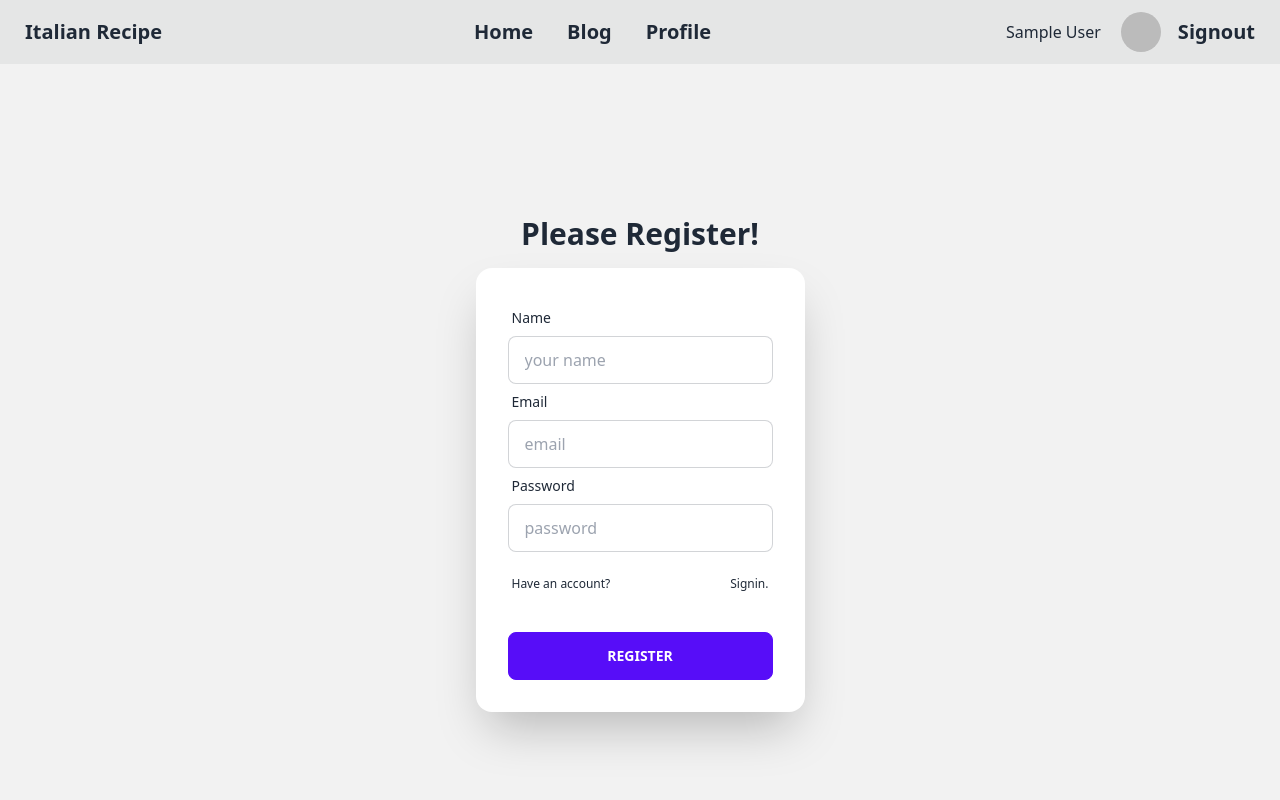
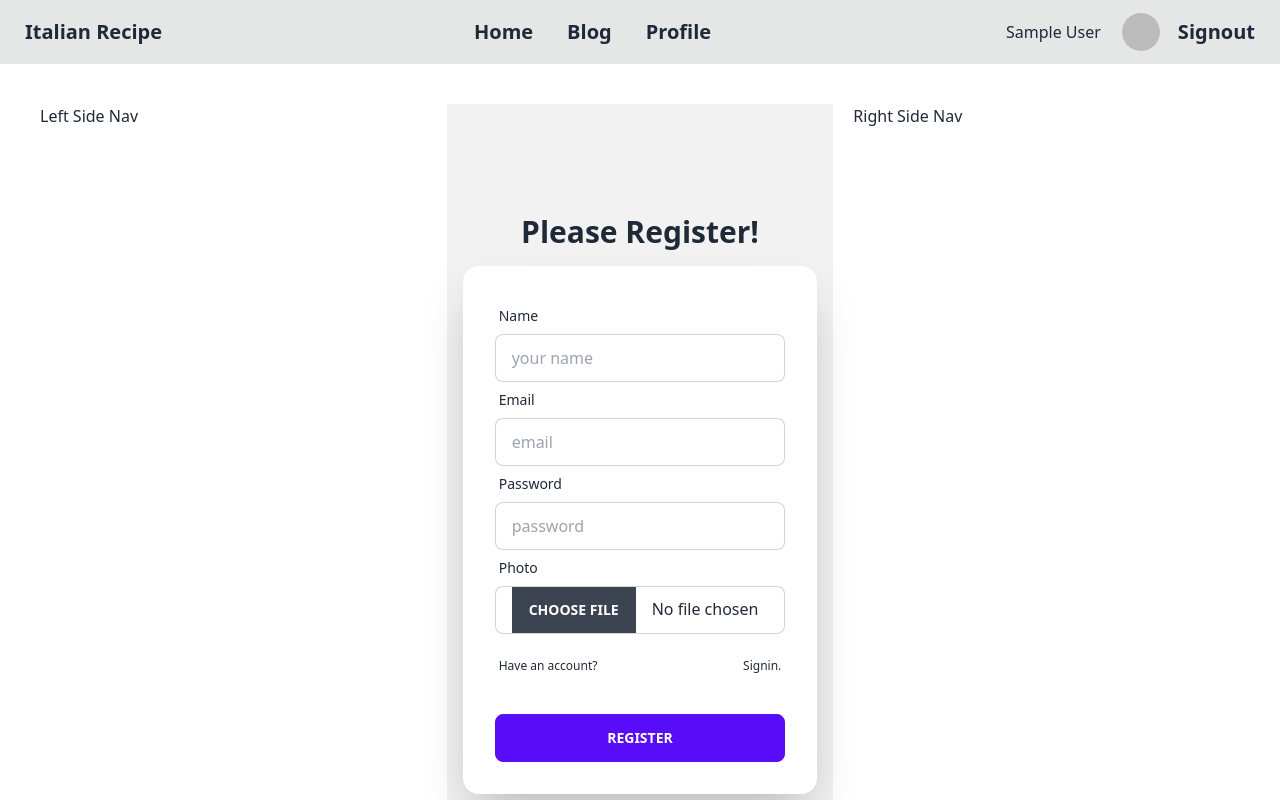
Before and after one commit to v-selfnet/client-italian-recipes, a React (Vite) app: page /register in a window 1280 px wide. Shown: the top 800 px of the page. Built offline with nearby package versions, Linux system fonts and the light colour scheme; no server answers; sample sign-in values are in the browser's storage.

Commit message:
Update Layout Design

```diff
--- /dev/null
+++ b/src/components/Chef/Chef.jsx
@@ -0,0 +1,21 @@
+import React from 'react';
+
+const Chef = ({ chef }) => {
+    const { id, photo } = chef;
+
+    return (
+        <div className="card card-compact bg-base-100 shadow-xl m-10 p-5">
+            <figure><img src={photo} alt="..." /></figure>
+            <div className="card-body">
+                <h2 className="card-title">Shoes!</h2>
+                <p>If a dog chews shoes whose shoes does he choose?</p>
+                <div className="card-actions justify-end">
+                    <button className="btn btn-primary">Buy Now</button>
+                </div>
+            </div>
+        </div>
+
+    );
+};
+
+export default Chef;
--- a/src/components/Context/AuthProvider.jsx
+++ b/src/components/Context/AuthProvider.jsx
@@ -1,5 +1,5 @@
 import React, { createContext, useEffect, useState } from 'react';
-import {GithubAuthProvider, GoogleAuthProvider, createUserWithEmailAndPassword, getAuth, onAuthStateChanged, signInWithEmailAndPassword, signInWithPopup, signOut} from 'firebase/auth';
+import {GithubAuthProvider, GoogleAuthProvider, createUserWithEmailAndPassword, getAuth, onAuthStateChanged, sendPasswordResetEmail, signInWithEmailAndPassword, signInWithPopup, signOut} from 'firebase/auth';
 import app from '../../firebase/firebase.config';
 
 export const AuthContext = createContext(null);
@@ -33,13 +33,16 @@ const AuthProvider = ({children}) => {
         return signInWithPopup(auth, githubProvider);
     }
 
+    // reset password
+    const resetPassword = email => {
+        return sendPasswordResetEmail(auth, email);
+    }
     // signout
     const logOut = () => signOut(auth);
 
     // display user status by firebase.
     useEffect( () => {
         const unsubscribe = onAuthStateChanged(auth, currentUser => {
-            console.log('User Status:', currentUser);
             setUser(currentUser);
             setLoading(false)
         });
@@ -53,7 +56,8 @@ const AuthProvider = ({children}) => {
         signIn,
         logOut,
         googleLogin,
-        githubLogin
+        githubLogin,
+        resetPassword
     };
 
     return (
--- a/src/components/Header/Header.jsx
+++ b/src/components/Header/Header.jsx
@@ -24,8 +24,8 @@ const Header = () => {
                 {
                     user ?
                     <>
-                        <span>{user.displayName}</span>
-                        <img className="w-10 rounded-full ml-5" src={user.photoURL} />
+                        <span>{user.displayName ? user.displayName: user.email}</span>
+                        <img className="w-10 rounded-full ml-5 border bottom-2" src={user.photoURL ? user.photoURL: null}/>
                         <Link onClick={handelSignout} className="btn btn-ghost normal-case text-xl" to='/login'>Signout</Link>
                     </>:
                         <Link className="btn btn-ghost normal-case text-xl" to='/login'>Login</Link>
--- a/src/components/Home/Home.jsx
+++ b/src/components/Home/Home.jsx
@@ -1,9 +1,20 @@
 import React from 'react';
+import { useLoaderData } from 'react-router-dom';
+import Chef from '../Chef/Chef';
+import LeftNav from '../LeftNav/LeftNav';
+import RightNav from '../RightNav/RightNav';
 
 const Home = () => {
+    const chefs = useLoaderData()
     return (
         <div>
-            <h3>Home</h3>
+            <h3>Total Chefs: {chefs.length}</h3>
+           {
+                chefs.map(chef => <Chef
+                    key={chef.id}
+                    chef={chef}
+                ></Chef>)
+            }
         </div>
     );
 };
--- a/src/components/Layout/Main.jsx
+++ b/src/components/Layout/Main.jsx
@@ -2,13 +2,24 @@ import React from 'react';
 import Header from '../Header/Header';
 import { Outlet } from 'react-router-dom';
 import Footer from '../Footer/Footer';
+import LeftNav from '../LeftNav/LeftNav';
+import RightNav from '../RightNav/RightNav';
 
 const Main = () => {
     return (
         <div>
             <Header></Header>
-            <Outlet></Outlet>
-            <hr />
+            <div className="grid grid-cols-3 gap-5 m-10">
+                <div>
+                    <LeftNav></LeftNav>
+                </div>
+                <div>
+                    <Outlet></Outlet>
+                </div>
+                <div>
+                    <RightNav></RightNav>
+                </div>
+            </div>
             <Footer></Footer>
         </div>
     );
--- /dev/null
+++ b/src/components/LeftNav/LeftNav.jsx
@@ -0,0 +1,11 @@
+import React from 'react';
+
+const LeftNav = () => {
+    return (
+        <div>
+            <h3>Left Side Nav</h3>
+        </div>
+    );
+};
+
+export default LeftNav;
--- a/src/components/Login/Login.jsx
+++ b/src/components/Login/Login.jsx
@@ -1,13 +1,14 @@
-import React, { useContext, useState } from 'react';
+import React, { useContext, useRef, useState } from 'react';
 import { AuthContext } from '../Context/AuthProvider';
 import { Link, useLocation, useNavigate } from 'react-router-dom';
 
 const Login = () => {
-    const { signIn, googleLogin, githubLogin } = useContext(AuthContext);
+    const { signIn, googleLogin, githubLogin, resetPassword } = useContext(AuthContext);
 
     const navigate = useNavigate();
     const location = useLocation();
-    // console.log(location)
+
+    const emailRef = useRef();
 
     const [err, setErr] = useState([]);
     const [success, setSuccess] = useState([]);
@@ -21,8 +22,7 @@ const Login = () => {
         const email = form.email.value;
         const password = form.password.value;
 
-        setErr('');
-        setSuccess('');
+        setErr(''); setSuccess('');
 
         signIn(email, password)
             .then(result => {
@@ -59,6 +59,21 @@ const Login = () => {
             .catch(error => console.error(error.message))
     }
 
+    // reset password
+    const handelResetPassword = () => {
+        const email = emailRef.current.value;
+        if(!email){
+            alert('Please input a valid email address')
+            return;
+        }
+
+        resetPassword(email)
+        .then(( )=> {
+            alert('Please Check Your Email')
+        })
+        .catch(error => setErr(error.message))
+    }
+
     return (
         <div className="hero min-h-screen bg-base-200">
             <div className="hero-content flex-col ">
@@ -71,7 +86,7 @@ const Login = () => {
                             <label className="label">
                                 <span className="label-text">Email</span>
                             </label>
-                            <input type="email" name="email" placeholder="email" className="input input-bordered" required />
+                            <input type="email" name="email" ref={emailRef} placeholder="email" className="input input-bordered" required />
                             <label className="label">
                                 <span className="label-text">Password</span>
                             </label>
@@ -95,13 +110,16 @@ const Login = () => {
                         <div className="form-control mt-6">
                             <button className="btn btn-primary">Login</button>
                         </div>
+                        {/* reset password */}
                         <label className="label">
-                            <Link to="#" className="label-text-alt link link-hover">Forgot password?</Link>
+                            <Link onClick={handelResetPassword} to="#" className="label-text-alt link link-hover">Forgot password?</Link>
                         </label>
                         <hr />
+                        {/* google login */}
                         <div className="form-control mt-6">
                             <button onClick={handelGoogleLogin} className="btn btn-outline btn-xs">Signin with Google</button>
                         </div>
+                        {/* github login */}
                         <div onClick={handelGithubLogin} className="form-control mt-6">
                             <button className="btn btn-outline btn-xs">Signin with Github</button>
                         </div>
--- a/src/components/Register/Register.jsx
+++ b/src/components/Register/Register.jsx
@@ -1,6 +1,7 @@
 import React, { useContext, useState } from 'react';
 import { Link } from 'react-router-dom';
 import { AuthContext } from '../Context/AuthProvider';
+import { updateProfile } from 'firebase/auth';
 
 const Register = () => {
 
@@ -15,7 +16,7 @@ const Register = () => {
         const name = form.name.value;
         const email = form.email.value;
         const password = form.password.value;
-        // console.log(name, email, password)
+        const photo = form.photo.value;
 
         setErr('');
         setSuccess('');
@@ -23,12 +24,26 @@ const Register = () => {
         createUser(email, password)
             .then(result => {
                 const newUser = result.user;
+                console.log(newUser);
                 setSuccess('User Create Success!')
                 form.reset();
+                updateUserData(newUser, name, photo) // call update profile function
             })
             .catch(error => {
                 setErr(error.message)
             })
+    }
+
+    // update user profile
+    const updateUserData = (user, name, photo) => {
+        updateProfile(user, {
+            displayName: name,
+            photoURL: photo
+        })
+        .then(() => {
+            setSuccess('Update success')
+        })
+        .catch(error => setErr(error.message))
     }
 
     return (
@@ -44,6 +59,7 @@ const Register = () => {
                                 <span className="label-text">Name</span>
                             </label>
                             <input type="text" name="name" placeholder="your name" className="input input-bordered" required />
+
                             <label className="label">
                                 <span className="label-text">Email</span>
                             </label>
@@ -52,6 +68,11 @@ const Register = () => {
                                 <span className="label-text">Password</span>
                             </label>
                             <input type="password" name="password" placeholder="password" className="input input-bordered" required />
+
+                            <label className="label">
+                                <span className="label-text">Photo</span>
+                            </label>
+                            <input type="file" name="photo" className="input input-bordered file-input w-full" />
 
                             {/* Error & Success Message Handel */}
                             <label className="label">
--- /dev/null
+++ b/src/components/RightNav/RightNav.jsx
@@ -0,0 +1,11 @@
+import React from 'react';
+
+const RightNav = () => {
+    return (
+        <div>
+            <h3>Right Side Nav</h3>
+        </div>
+    );
+};
+
+export default RightNav;
--- a/src/main.jsx
+++ b/src/main.jsx
@@ -19,7 +19,8 @@ const router = createBrowserRouter([
     children: [
       {
         path: '/',
-        element: <Home></Home>
+        element: <Home></Home>,
+        loader: () => fetch('http://localhost:5000/chefs')
       },
       {
         path: '/blog',
```
